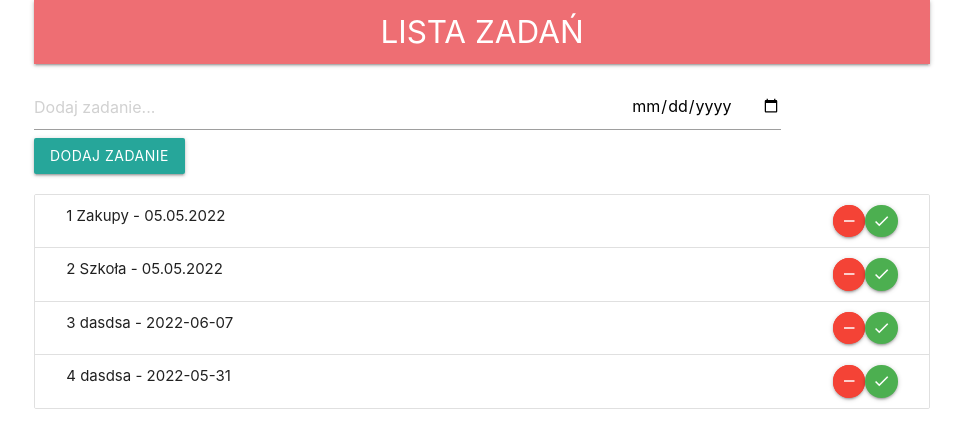
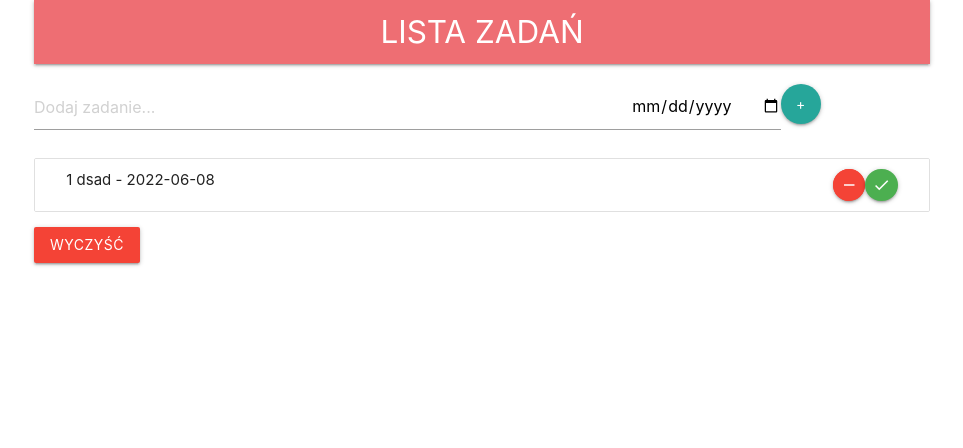
Before and after one commit to himxx/todos-list, an Angular app: page / in a window 1280 px wide. Shown: the top 448 px of the page, without its empty margins (158-1121 px from the left). Built offline with nearby package versions, Linux system fonts and the light colour scheme; data requests are answered from the project's data file.

Commit message:
added clear tasks function

```diff
--- a/db.json
+++ b/db.json
@@ -1,28 +1,10 @@
 {
   "tasks": [
     {
-      "id": 1,
-      "text": "Zakupy",
-      "date": "05.05.2022",
-      "done": false
-    },
-    {
-      "id": 2,
-      "text": "Szkoła",
-      "date": "05.05.2022",
-      "done": true
-    },
-    {
-      "id": 4,
-      "text": "dasdsa",
-      "date": "2022-06-07",
-      "done": false
-    },
-    {
-      "text": "dasdsa",
-      "date": "2022-05-31",
+      "text": "dsad",
+      "date": "2022-06-08",
       "done": false,
-      "id": 5
+      "id": 1
     }
   ]
 }
--- a/src/app/components/form/form.component.html
+++ b/src/app/components/form/form.component.html
@@ -1,5 +1,5 @@
 <div class="row">
     <input [(ngModel)]="task.text" type="text" class="col s8" placeholder="Dodaj zadanie...">
     <input [(ngModel)]="task.date" type="date" class="col s2">
-    <app-button (btnClick)="addTodo()" customClasses="btn small">Dodaj zadanie</app-button>
+    <app-button (btnClick)="addTodo()" customClasses="btn-floating">+</app-button>
 </div>
--- a/src/app/components/todos/todos.component.html
+++ b/src/app/components/todos/todos.component.html
@@ -1,5 +1,10 @@
 <app-form (newTaskEmit)="addTodo($event)"></app-form>
 
-<ul class="collection">
+<ul *ngIf="todos.length > 0; else noTasks" class="collection">
     <app-todo (taskEmit)="removeTodo($event)" [todos]="todos"></app-todo>
 </ul>
+<ng-template #noTasks>
+    <h1>Brak zadań</h1>
+</ng-template>
+
+<app-button *ngIf="todos.length > 0" (click)="clearTasks()" customClasses="btn red">Wyczyść</app-button>
--- a/src/app/components/todos/todos.component.ts
+++ b/src/app/components/todos/todos.component.ts
@@ -17,12 +17,16 @@ export class TodosComponent implements OnInit {
     this.taskService.getTask().subscribe(tasks => this.todos = tasks);
   }
 
-  addTodo(task:Task) {
+  clearTasks():void {
+    this.todos = [];
+  }
+
+  addTodo(task:Task):void {
     this.taskService.addTask(task).subscribe(task => this.todos.unshift(task));
 
   }
 
-  removeTodo(task:Task) {
+  removeTodo(task:Task):void {
     this.taskService.deleteTask(task)
       .subscribe(
         () => this.todos = this.todos.filter(t => t.id !== task.id)
```
